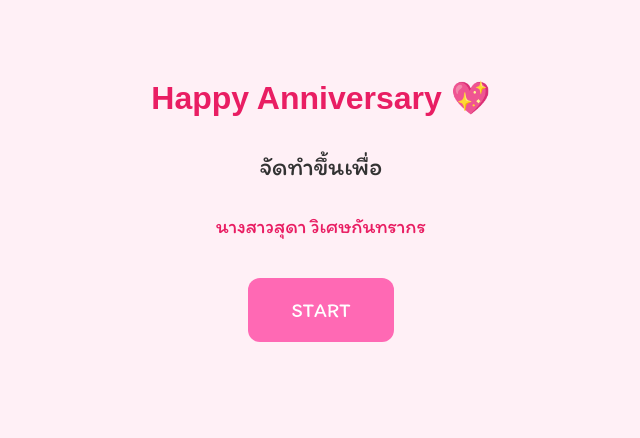
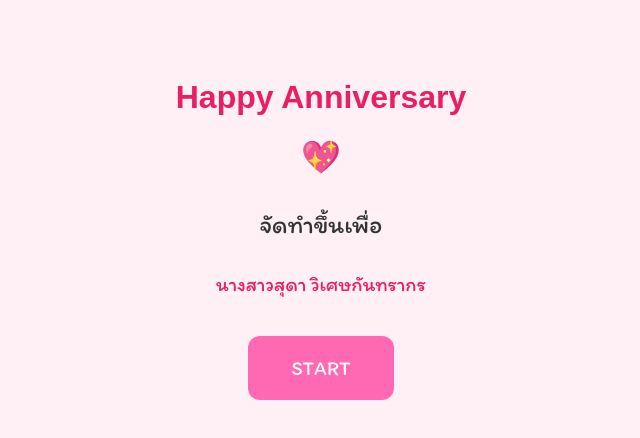
Before and after one commit to RealPocky/anniversary-surprise, a plain HTML site: page index.html in a window 1280 px wide. Shown: the whole page, without its empty margins (319-959 px from the left). Drawn offline with Linux system fonts and the light colour scheme.

Commit message:
Update index.html

```diff
--- a/index.html
+++ b/index.html
@@ -11,7 +11,8 @@
         <link rel="stylesheet" href="style/style.css" />
     </head>
     <body>
-        <h1 class="prompt-bold">Happy Anniversary 💖</h1>
+        <h1 class="prompt-bold">Happy Anniversary</h1>
+        <h1 class="prompt-bold">💖</h1>
         <h4 class="itim-regular" style="font-size: 25px;">จัดทำขึ้นเพื่อ</h4>
         <p class="itim-regular" style="font-size: 20px;">นางสาวสุดา วิเศษกันทรากร</p>
         <a href="login.html" class="start-button">START</a>
```
